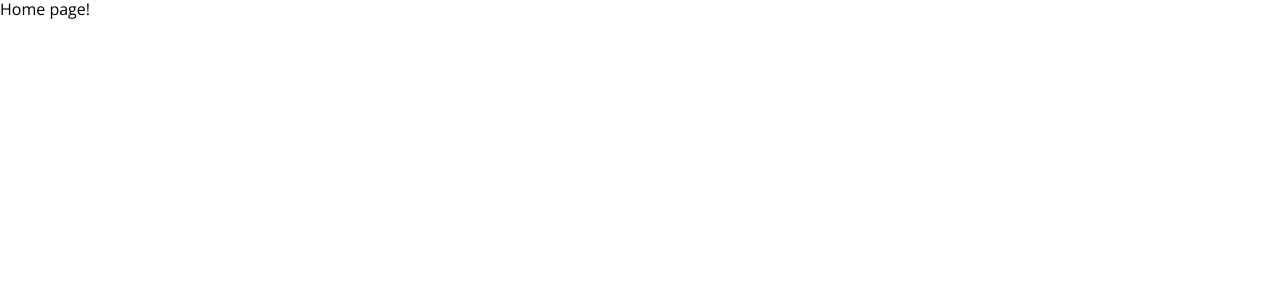
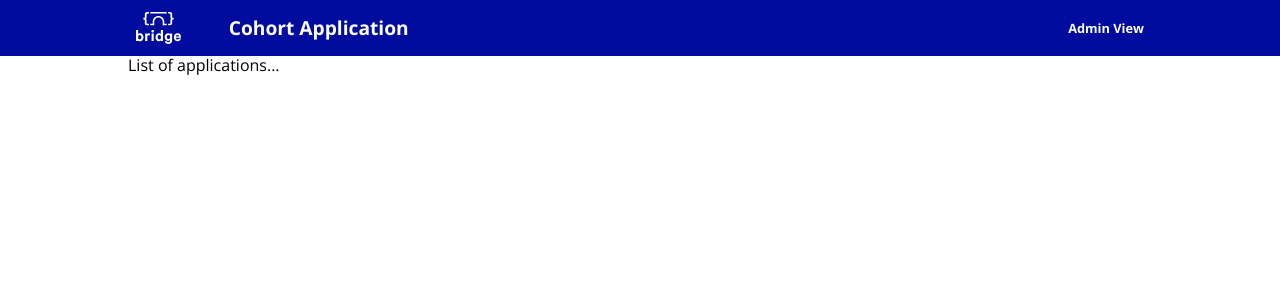
Before and after one commit to bridge-school/applications-frontend, a React (Create React App) app: page / in a window 1280 px wide. Shown: the top 300 px of the page. Built offline with nearby package versions, Linux system fonts and the light colour scheme.

Commit message:
Add Header and placeholder Application components

```diff
--- a/src/App.js
+++ b/src/App.js
@@ -1,6 +1,9 @@
 import React, { Component } from 'react';
 import './normalize.css';
 import { createGlobalStyle, ThemeProvider } from 'styled-components';
+import styled from 'styled-components';
+import AdminApplications from './components/AdminApplications';
+import Header from './components/Header';
 
 const GlobalStyle = createGlobalStyle`
   html {
@@ -15,12 +18,17 @@ const GlobalStyle = createGlobalStyle`
   }
 `;
 
+const Wrapper = styled.div`
+  max-width: 64rem;
+  margin: 0 auto;
+`;
+
 const bridgeTheme = {
   padding: '.5rem',
   indigo: '#000c9e',
   blue: '#2fa1d4',
   green: '#08c39d',
-  pink: '#eb2c97'
+  pink: '#eb2c97',
 };
 
 class App extends Component {
@@ -29,7 +37,12 @@ class App extends Component {
       <ThemeProvider theme={bridgeTheme}>
         <>
           <GlobalStyle />
-          <div>Home page!</div>
+          <div>
+            <Header admin />
+            <Wrapper>
+              <AdminApplications />
+            </Wrapper>
+          </div>
         </>
       </ThemeProvider>
     );
--- /dev/null
+++ b/src/components/AdminApplications.js
@@ -0,0 +1,5 @@
+import React from 'react';
+
+export default function AllApplications() {
+  return <div>List of applications...</div>;
+}
--- /dev/null
+++ b/src/components/StudentApplications.js
@@ -0,0 +1,5 @@
+import React from 'react';
+
+export default function CurrentApplications() {
+  return <div>List of current apps...</div>;
+}
```
